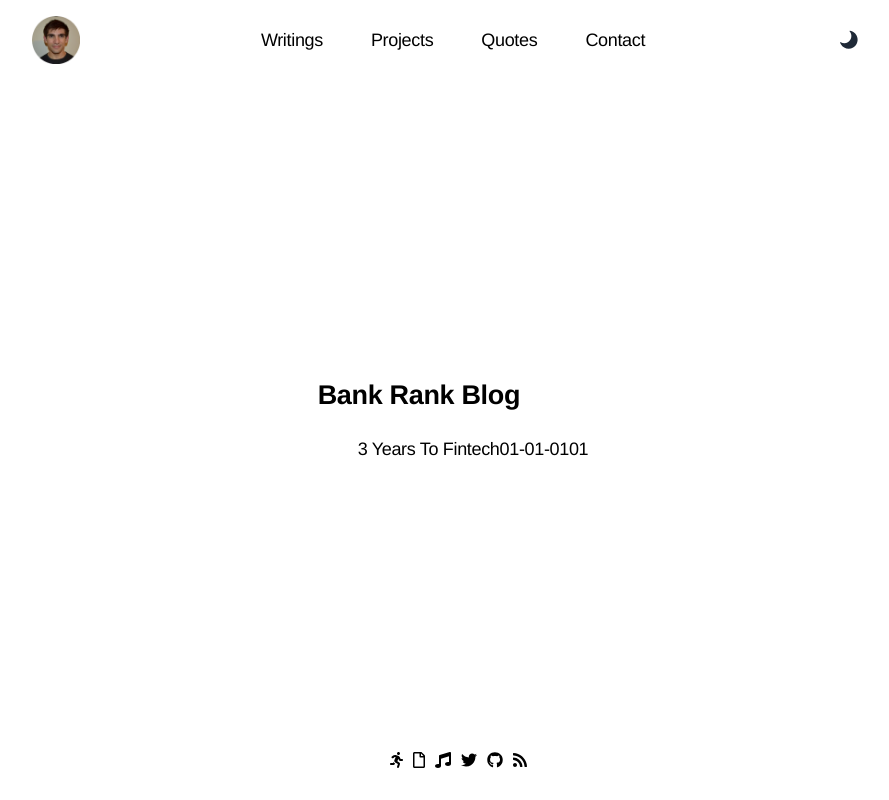
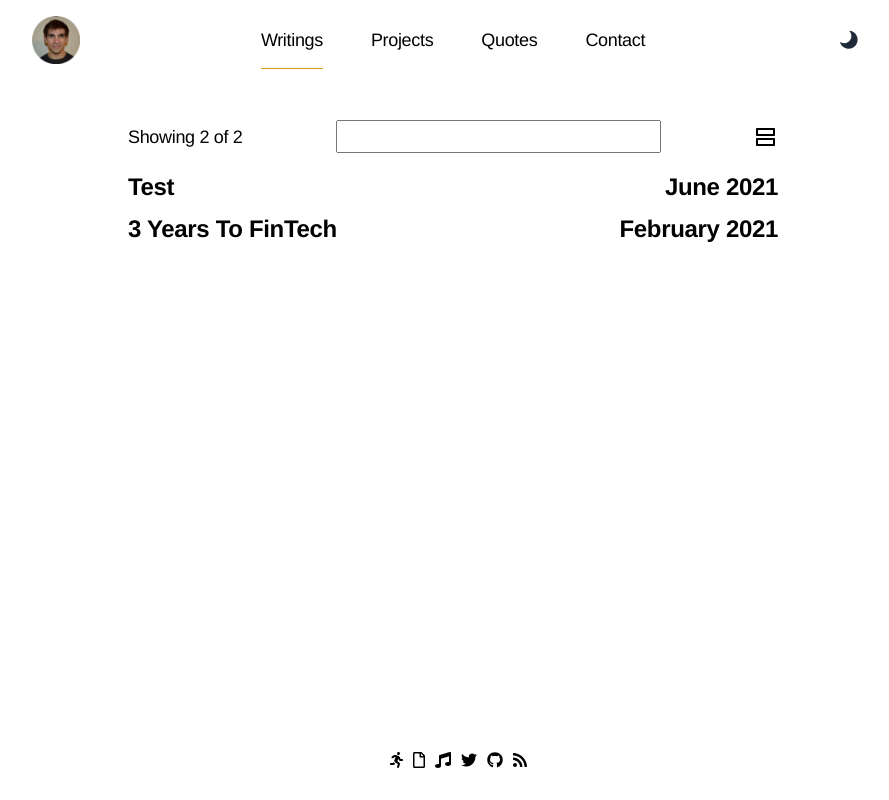
Before and after one commit to Anthony-Calderaro/calderarrow, a Next.js app: page /writings in a window 1280 px wide. Shown: the whole page, without its empty margins (187-1076 px from the left). Built offline with nearby package versions, Linux system fonts and the light colour scheme.

Commit message:
Finally added everything for the blog posts.

```diff
--- a/components/Header.js
+++ b/components/Header.js
@@ -1,5 +1,6 @@
 import Link from 'next/link';
 import Image from 'next/image'
+import { useRouter } from 'next/router';
 
 import { themeIcons, createFontAwesomeIcon } from '../public/staticText';
 
@@ -8,9 +9,11 @@ import headerStyles from '../styles/Header.module.css';
 // Todo Static
 const links = ['writings', 'projects', 'quotes', 'contact'];
 
-const LinkCategory = ({ category }) => <Link href={`/${category}`}><a className={headerStyles.link}>{category}</a></Link>;
+const LinkCategory = ({ category, active }) => <Link href={`/${category}`}><a className={`${headerStyles.link} ${active && headerStyles.active}`}>{category}</a></Link>;
 
 const Header = ({ theme, toggleTheme }) => {
+  const { pathname } = useRouter();
+
   return (
     <div className={headerStyles.headerContainer}>
       <div className={headerStyles.linkContainer}>
@@ -21,7 +24,7 @@ const Header = ({ theme, toggleTheme }) => {
         </Link>
       </div>
       <div className={headerStyles.linkContainer}>
-        {links.map((category, i) => <LinkCategory category={category} key={i} />)}
+        {links.map((category, i) => <LinkCategory active={pathname.includes(category)} category={category} key={i} />)}
       </div>
 
       <div className={headerStyles.iconContainer} onClick={toggleTheme}>
--- a/next.config.js
+++ b/next.config.js
@@ -1,5 +1,3 @@
-
-
 module.exports = {
   pageExtensions: ['js', 'jsx', 'md', 'mdx']
 };
--- a/pages/index.js
+++ b/pages/index.js
@@ -22,7 +22,7 @@ export default function Home() {
       <p>I'm a <HomePageLink linkObject={homePageLinks.software} />, <HomePageLink linkObject={homePageLinks.dlvfr} />, and <HomePageLink linkObject={homePageLinks.cpa}/></p>
       <p>I'm interested in fintech and currently work as a software engineer at <HomePageLink linkObject={homePageLinks.employer} /></p>
       <p>I'm an avid middle-distance runner. You can check out how I'm doing <HomePageLink linkObject={homePageLinks.running} /></p>
-      <p>This is my public page where I post <HomePageLink linkObject={homePageLinks.writings} />, <HomePageLink linkObject={homePageLinks.projects} />, and things <HomePageLink linkObject={homePageLinks.quotes} />.</p>
+      <p>This is my public page where I post <HomePageLink linkObject={homePageLinks.writings} />, <HomePageLink linkObject={homePageLinks.projects} />, and things <HomePageLink linkObject={homePageLinks.quotes} /> that I find interesting.</p>
       <p>For our collective wellbeing, please know that the views expressed are my own, I am not your accountant, <HomePageLink linkObject={homePageLinks.ymmv} />, et cetera, et cetera.</p>
 
     </div>
--- a/pages/writings.js
+++ b/pages/writings.js
@@ -1,167 +1,64 @@
 import Link from 'next/link';
-import writingsStyles from '../styles/Writings.module.css'
 import { useState, useEffect } from 'react';
 
-import { essays, essayCategories } from '../public/staticText';
+import { getSortedPostsData } from '../lib/posts.js'
 
-// Todo: Make dates numeric, and a switch statement for converting to month
-// Todo: make category colors align with ND
-const ListView = () => <svg className={writingsStyles.viewOption} xmlns="http://www.w3.org/2000/svg" viewBox="0 0 24 24" fill="black" width="18px" height="18px"><path d="M0 0h24v24H0V0z" fill="none" /><path d="M3 18h18v-2H3v2zm0-5h18v-2H3v2zm0-7v2h18V6H3z" /></svg>;
-const CardView = () => <svg className={writingsStyles.viewOption} xmlns="http://www.w3.org/2000/svg" viewBox="0 0 24 24" fill="black" width="18px" height="18px"><path d="M0 0h24v24H0V0z" fill="none" /><path d="M19 5v4H4V5h15m0 10v4H4v-4h15m1-12H3c-.55 0-1 .45-1 1v6c0 .55.45 1 1 1h17c.55 0 1-.45 1-1V4c0-.55-.45-1-1-1zm0 10H3c-.55 0-1 .45-1 1v6c0 .55.45 1 1 1h17c.55 0 1-.45 1-1v-6c0-.55-.45-1-1-1z" /></svg>;
-const Descending = () => <svg xmlns="http://www.w3.org/2000/svg" enableBackground="new 0 0 24 24" viewBox="0 0 24 24" fill="black" width="18px" height="18px"><rect fill="none" height="24" width="24" /><path d="M19,15l-1.41-1.41L13,18.17V2H11v16.17l-4.59-4.59L5,15l7,7L19,15z" /></svg>;
-const Ascending = () => <svg xmlns="http://www.w3.org/2000/svg" enableBackground="new 0 0 24 24" viewBox="0 0 24 24" fill="black" width="18px" height="18px"><rect fill="none" height="24" width="24" /><path d="M5,9l1.41,1.41L11,5.83V22H13V5.83l4.59,4.59L19,9l-7-7L5,9z" /></svg>;
+import writingsStyles from '../styles/Writings.module.css'
 
+const ListView = () => <svg xmlns="http://www.w3.org/2000/svg" viewBox="0 0 24 24" fill="black" width="24px" height="24px"><path d="M0 0h24v24H0V0z" fill="none" /><path d="M3 18h18v-2H3v2zm0-5h18v-2H3v2zm0-7v2h18V6H3z" /></svg>;
+const CardView = () => <svg xmlns="http://www.w3.org/2000/svg" viewBox="0 0 24 24" fill="black" width="24px" height="24px"><path d="M0 0h24v24H0V0z" fill="none" /><path d="M19 5v4H4V5h15m0 10v4H4v-4h15m1-12H3c-.55 0-1 .45-1 1v6c0 .55.45 1 1 1h17c.55 0 1-.45 1-1V4c0-.55-.45-1-1-1zm0 10H3c-.55 0-1 .45-1 1v6c0 .55.45 1 1 1h17c.55 0 1-.45 1-1v-6c0-.55-.45-1-1-1z" /></svg>;
 
-const SortMenu = ({ selectOption }) => {
-  const options = ['title', 'date', 'summary'] // move to static
+export default ({ allPostsData }) => {
+  const [filteredPosts, setFilteredPosts] = useState(allPostsData);
+  const [searchText, setSearchText] = useState('');
+  const [cardView, toggleCardView] = useState(false);
+
+  const makeCategoryTags = (categories) => {
+    const categoryClick = (e, category) => {
+      e.preventDefault();
+      setSearchText(category)
+    }
+    return categories.map(category => <span onClick={(e) => categoryClick(e, category)}>#{category}</span>)
+  };
+
+  useEffect(() => {
+    const searchString = searchText.toLowerCase().trim();
+    setFilteredPosts(
+      allPostsData.filter(({ title, categories }) => (
+        title.toLowerCase().indexOf(searchString) > -1 ||
+        categories.find(category => category.toLowerCase().indexOf(searchString) > -1)
+      ))
+    )
+  }, [searchText])
+
   return (
-    <div className={writingsStyles.sortMenu}>
-      {options.map((option, i) => <div key={i} className={writingsStyles.sortOption} onClick={(e) => selectOption(e.target.innerText)}>{option}</div>)}
-    </div>
+    <section>
+      <div className={writingsStyles.writing_container}>
+        <span className={writingsStyles.heading}>Showing {filteredPosts.length} of {allPostsData.length}</span>
+        <input onChange={e => setSearchText(e.target.value)} value={searchText} />
+        <span className={writingsStyles.viewToggle} onClick={() => toggleCardView(!cardView)}>{cardView ? <ListView /> : <CardView />}</span>
+      </div>
+      <ul className={writingsStyles.ul}>
+        {filteredPosts.map(({ id, date, title, wordCount, categories }) => (
+          <li key={id}>
+            <Link href={`/writings/${id}`}>
+              <a>
+                <div className={writingsStyles.post}>
+                  <span>{title}</span>
+                  <span>{date}</span>
+                </div>
+                {cardView && <div className={writingsStyles.post_details}>
+                  <div>{makeCategoryTags(categories)}</div>
+                  <span>{`~${wordCount / 200 } mins`}</span>
+                </div>}
+              </a>
+            </Link>
+          </li>
+        ))}
+      </ul>
+    </section>
   )
 }
-
-// Todo: Combine shortblog and blogcard into a switch or a single component
-const ShortBlog = ({ essay }) => {
-  const { title, date, categories } = essay;
-  return (
-    <div className={writingsStyles.shortBlog}>
-      <div className={writingsStyles.shortBlogTitleContainer}>
-        <div className={writingsStyles.shortBlogTitle}>{title}</div>
-        <div className={writingsStyles.categories}>
-          {categories.map((category, i) => <div key={i} className={`${writingsStyles.category} ${writingsStyles[category]}`}>{category}</div>)}
-        </div>
-      </div>
-      <div>{date}</div>
-    </div>
-  );
-}
-
-const BlogCard = ({ essay, categoryFilters }) => {
-  const { title, date, categories, summary, url } = essay;
-
-  return (
-    <Link href={`${url ? `/writings/${url}` : ''}`}>
-      <a className={writingsStyles.blogCard}>
-        <div className={writingsStyles.blogCardTopLine}>
-          <div className={writingsStyles.title}>{title}</div>
-          <div className={writingsStyles.date}>{date}</div>
-        </div>
-        <div className={writingsStyles.categories}>{categories.map((category, i) => <div key={i} className={`${writingsStyles.category} ${writingsStyles[category]} ${categoryFilters.includes(category) ? '' : `${writingsStyles.opaque}`}`}>{category}</div>)}</div>
-        <div className={writingsStyles.summary}>{summary}</div>
-      </a>
-    </Link>
-  );
-};
-
-// export default function writings() {
-//   const [searchBoxText, updateSearchText] = useState();
-//   const [sortBy, updateSortBy] = useState('date');
-//   const [sortAscending, toggleSortDirection] = useState(true);
-//   const [categoryFilters, updateCategoryFilters] = useState(essayCategories.map(c => c));
-
-//   const sortEssays = essays => essays.sort((essayA, essayB) => {
-//     if (sortAscending) {
-//       return essayA[sortBy] > essayB[sortBy] ? -1 : 1;
-//     } else {
-//       return essayB[sortBy] > essayA[sortBy] ? -1 : 1
-//     }
-//   });
-
-//   const [filteredEssays, updateEssays] = useState(sortEssays(essays));
-//   const [listView, toggleListView] = useState(false);
-//   const [sortMenuVisible, toggleSortMenu] = useState(false);
-
-//   const essayCategoryIsSelected = categories => categories.filter(category => categoryFilters.includes(category)).length > 0;
-
-//   const essayMatchesSearchText = ({ title, summary, date }) => {
-//     if (searchBoxText) {
-//       return (
-//         title.toLowerCase().includes(searchBoxText.toLowerCase()) ||
-//         summary.toLowerCase().includes(searchBoxText.toLowerCase()) ||
-//         date.toLowerCase().includes(searchBoxText.toLowerCase())
-//       );
-//     } else {
-//       return true;
-//     }
-//   }
-
-//   const filterEssays = () => essays.filter(essay => essayMatchesSearchText(essay) && essayCategoryIsSelected(essay.categories));
-
-
-
-//   const selectSortOption = sortOption => {
-//     updateSortBy(sortOption);
-//     toggleSortMenu(false);
-//   }
-
-//   const toggleFilter = category => {
-//     const currentCategoryFilters = categoryFilters.slice();
-//     const categoryIndex = currentCategoryFilters.indexOf(category);
-//     categoryIndex === -1 ? currentCategoryFilters.push(category) : currentCategoryFilters.splice(categoryIndex, 1);
-//     updateCategoryFilters(currentCategoryFilters);
-//   };
-
-//   useEffect(() => updateEssays(sortEssays(filterEssays())), [searchBoxText, sortBy, sortAscending, categoryFilters])
-
-//   return (
-//     <div className={writingsStyles.writingList} >
-//       <div className={writingsStyles.searchOptions}>
-//         <input
-//           className={writingsStyles.search}
-//           onChange={(e) => updateSearchText(e.target.value)}
-//           placeholder={'Search by title, date, or text'}
-//           // Todo: Make placeholder text static
-//           value={searchBoxText && searchBoxText}
-//         />
-
-//         <div className={writingsStyles.categories}>
-//           {essayCategories.map((category, i) => {
-//             return (
-//               <div
-//                 className={`${writingsStyles.category} ${writingsStyles[category]} ${categoryFilters.includes(category) ? '' : `${writingsStyles.opaque}`}`}
-//                 onClick={() => toggleFilter(category)}
-//                 key={i}
-//               >{category}
-//               </div>
-//             )
-//           })}
-//         </div>
-
-//         <div className={writingsStyles.sortBy}>
-//           <div className={writingsStyles.sortCategory} onClick={() => toggleSortMenu(!sortMenuVisible)}>{sortBy}</div>
-//           <div onClick={() => toggleSortDirection(!sortAscending)}>{sortAscending ? <Ascending /> : <Descending />}</div>
-//         </div>
-//         {sortMenuVisible && <SortMenu selectOption={selectSortOption} />}
-
-//         <div className={writingsStyles.viewToggle} onClick={() => toggleListView(!listView)}>
-//           {listView ? <ListView /> : <CardView />}
-//         </div>
-//       </div>
-
-//       {filteredEssays.map((essay, i) => listView ? <ShortBlog categoryFilters={categoryFilters} key={i} essay={essay} /> : <BlogCard key={i} essay={essay} categoryFilters={categoryFilters} />)}
-
-//     </div>
-//   )
-// }
-
-
-// export default function writings() {
-//   const arr = [1, 2, 3, 4, 5];
-//   return (
-//     <ul>
-//         {arr.map(i => <div>{i}</div>)}
-//     </ul>
-//   )
-// }
-
-// Packages
-import Head from 'next/head';
-
-// Content
-import { getSortedPostsData } from '../lib/posts.js'
-// import NavigationBar from '../components/Navigation/NavigationBar/NavigationBar';
-// import MenuDrawer from '../components/MenuDrawer/MenuDrawer';
 
 export async function getStaticProps() {
   const allPostsData = getSortedPostsData();
@@ -171,26 +68,3 @@ export async function getStaticProps() {
     }
   }
 }
-
-export default ({ allPostsData }) => {
-  console.log('allPostsData', allPostsData)
-  return (
-    <>
-      {/* <NavigationBar showSearchResults={false} showSignInButton={false} showPremiumSignupButton={false} />
-      <MenuDrawer /> */}
-      <section style={{ maxWidth: '600px', margin: 'auto'}}>
-        <h2>Bank Rank Blog</h2>
-        <ul>
-          {allPostsData.map(({ id, date, title }) => (
-            <li key={id} style={{ display: 'flex', justifyContent: 'space-between', margin: '5px 0'}}>
-              <Link href={`/writings/${id}`}>
-                <a>{title}</a>
-              </Link>
-              {date}
-            </li>
-          ))}
-        </ul>
-      </section>
-    </>
-  )
-}
--- a/posts/3years.md
+++ b/posts/3years.md
@@ -1,6 +1,8 @@
 ---
-title: '3 Years To Fintech'
-date: '01-01-0101'
+title: '3 Years To FinTech'
+date: 'February 2021'
+categories: ['life', 'money']
+wordCount: 3000
 ---
 
 ### 3 years to FinTech
@@ -81,7 +83,7 @@ They gave me more than the low end of my offer range, plus a signing bonus, and
 
 I was then put into the unique position of having to withdraw from the Microsoft program and a job I started less than 6 weeks ago. It was awkward, but the Tax Court is really an amazing team – I felt terrible about leaving so soon, but they were understanding. Their HR team actually mentioned that it happens quite often because the public sector can’t always compete with private – she had actually left a governmnet job within 90 days herself! It was a great eight weeks though, and I really value the opporutnity I had to interface with actual users of the product. We were getting people requesting (or rudely demanding) new functionality every week – talk about product market fit! I learned a ton in such a short period of time. Their product is being developed in the open – and if you have a chance to contribute, you can do so here.
 
-I started with Capital One in March – I finally made it to FinTech! I’m a software engineer, working on fascinating financial technology at a scale I could never have imagined. I can’t wait to go back to the office[link].
+I started with Capital One in March – I finally made it to FinTech! I’m a software engineer, working on fascinating financial technology at a scale I could never have imagined. I can’t wait to go back to the office[link]. What I love most about them is that they are one of the more truer fin tech companies, especially relative to other banks. Most banks are really finance companies with a technology department. Capital One is a tech company that builds financial products.
 
 For me, FinTech presents an amazing opportunity to do good in the world. Every individual is involved in a global financial system, but not everyone is financially literate. FinTech provides a way to leverage technology to make this system more transparent, accessible, and affordable. It’s not heart surgery, but it provides a lot more value than squeezing as many advertisements as possible into users. I’m incredibly privileged to be here.
 
--- /dev/null
+++ b/posts/test.md
@@ -0,0 +1,10 @@
+---
+title: 'Test'
+date: 'June 2021'
+categories: ['family', 'competition']
+wordCount: 1000
+---
+
+### Test
+
+After college, I started working in public accounting which was a phenomenal job for a [number of reasons](link). After a few years, patterns began to emerge when performing similar tasks across different clients, and I believed I could automate some of them. At the time, the scope of work I believed could be automated was small enough that I could do myself, so I set out to learn enough programming to make me more efficient.
--- a/styles/Header.module.css
+++ b/styles/Header.module.css
@@ -39,7 +39,7 @@
   display: flex;
 }
 
-.link:hover {
+.link:hover, .active {
   border-bottom: 1px solid #d39f10;
 }
 
--- a/styles/Writings.module.css
+++ b/styles/Writings.module.css
@@ -1,75 +1,18 @@
-.writingList {
-  display: flex;
-  align-items: center;
-  flex-direction: column;
-  width: 600px;
-}
-
-.searchOptions {
+.writing_container {
   display: flex;
   justify-content: space-between;
   align-items: center;
-  width: 100%;
-  margin-bottom: 10px;
 }
 
-.sortBy {
-  display: flex;
-  align-items: center;
-  cursor: pointer;
-  text-transform: capitalize;
-}
-
-.sortCategory {
-  width: 70px;
-}
-
-.sortMenu {
-  position: absolute;
-  cursor: pointer;
-  width: 120px;
-  background: white;
-  border: 2px solid gray;
-  border-radius: 4px;
-  top: 155px;
-  right: 390px;
-}
-
-.sortOption {
-  color: black;
-  /* background: green; */
-  cursor: pointer;
-}
-
-.sortOption:hover {
-  color: white;
-  /* background:rgb(118, 118, 118); */
-  background:black;
-}
-
-.shortBlog {
-  display: flex;
-  justify-content: space-between;
-  align-items: center;
-  width: 100%;
-  height: 32px;
-}
-
-.shortBlogTitleContainer {
-  display: flex;
-  align-items: center;
-}
-
-.shortBlogTitle {
-  margin-right: 10px;
+.writing_container input {
+  width: 50%;
+  padding: 4px 8px;
   font-size: 18px;
 }
 
-.search {
-  width: 200px;
-  padding: 6px 12px;
-  border: 1px solid rgb(118, 118, 118);
-  border-radius: 2px;
+.heading {
+  font-size: 18px;
+  margin: 0;
 }
 
 .viewToggle {
@@ -78,78 +21,28 @@
   cursor: pointer;
 }
 
-.categories {
-  display: flex;
-  align-items: center;
+.ul {
+  padding: 0;
 }
 
-.category {
-  cursor: pointer;
-  padding: 2px 4px;
-  font-size: 10px;
-  margin-right: 10px;
-  border-radius: 4px;
-  text-transform: capitalize;
-  color: white; /* Todo: diff color? */
+.ul li {
+  list-style: none;
+  margin: 10px 0;
 }
 
-.opaque {
-  opacity: .5;
+.post {
+  display: flex;
+  font-size: 24px;
+  font-weight: 600;
+  justify-content: space-between;
 }
 
-.athletics {
-  border: 1px solid #BC544B; /* todo: border color darker? lighter? none? */
-  background-color: #BC544B;
+.post_details {
+  display: flex;
+  font-size: 14px;
+  justify-content: space-between;
 }
 
-.family {
-  border: 1px solid #4d4dff;
-  background-color: #4d4dff;
+.post_details span {
+  margin-right: 4px;
 }
-
-.life {
-  border: 1px solid #9a009a;
-  background-color: #9a009a;
-}
-
-.reflection {
-  border: 1px solid #E3242B;
-  background-color: #E3242B;
-}
-
-.money {
-  border: 1px solid #38b838;
-  background-color: #38b838;
-}
-
-.blogCard {
-  padding: 10px;
-  width: 600px;
-}
-
-.blogCard:hover {
-  background: rgba(12, 35, 64, .1);
-}
-
-.blogCardTopLine {
-  display: flex;
-  justify-content: space-between;
-  align-items: center;
-  margin-bottom: 10px;
-}
-
-.date {
-  font-size: 12px;
-}
-
-.title {
-  font-size: 24px;
-  font-weight: bold;
-  word-wrap: break-word;
-}
-
-.summary {
-  margin-top: 5px;
-  font-style: italic;
-  font-size: 14px;
-}
--- a/styles/globals.css
+++ b/styles/globals.css
@@ -23,7 +23,7 @@ main {
   display: flex;
   padding-top: 5vh;
   flex-direction: column;
-  max-width: 750px;
+  max-width: 650px;
   width: 100%;
   min-height: 80vh; /* Todo: Fix so not fixed */
 }
```
Also changed, not shown: pages/writings/[title].js (+1 -12 lines), public/staticText.js (+1 -22 lines), pages/writings/blog_post.module.css (deleted).
